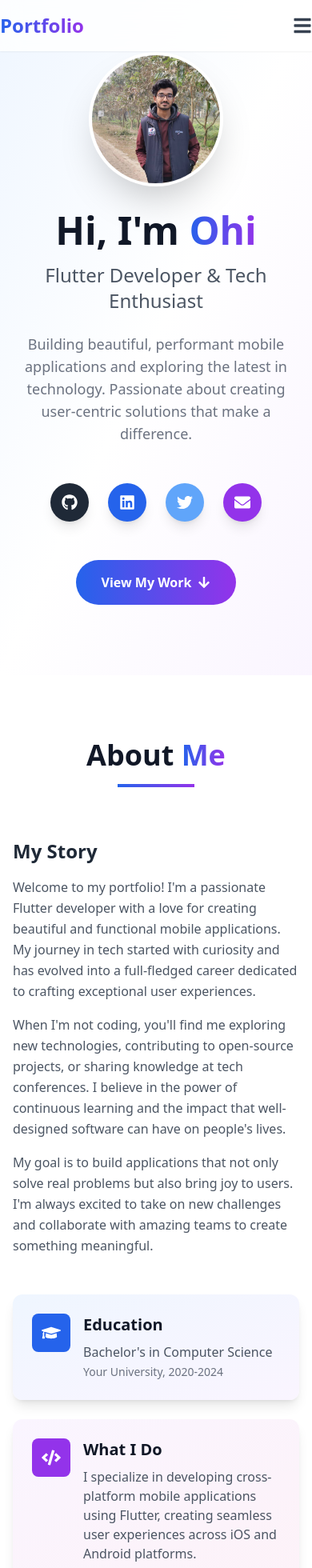
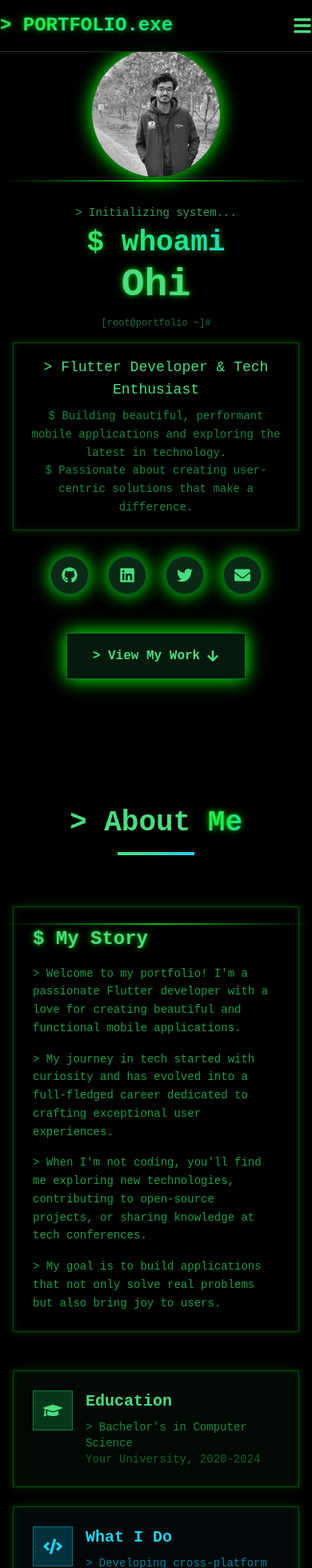
Before and after one commit to mashkurulalamohi37/portfoilo, a React app: page / in a window 390 px wide. Shown: the top 1960 px of the page at 80% size. Built offline with nearby package versions, Linux system fonts and the light colour scheme; the HTML template or start-up script is replaced by a standard one.

Commit message:
Transform portfolio to hacker/cyberpunk theme with dark background, green/cyan colors, and terminal aesthetics

```diff
--- a/src/components/About.jsx
+++ b/src/components/About.jsx
@@ -2,75 +2,78 @@ import { FaGraduationCap, FaCode, FaHeart } from 'react-icons/fa'
 
 const About = () => {
   return (
-    <section id="about" className="section-padding bg-white">
+    <section id="about" className="section-padding bg-black relative scan-line">
       <div className="container-custom">
         <div className="text-center mb-16">
-          <h2 className="text-4xl md:text-5xl font-bold mb-4">
-            About <span className="gradient-text">Me</span>
+          <h2 className="text-4xl md:text-5xl font-bold mb-4 font-mono">
+            &gt; About <span className="gradient-text hacker-glow">Me</span>
           </h2>
-          <div className="w-24 h-1 bg-gradient-to-r from-blue-600 to-purple-600 mx-auto"></div>
+          <div className="w-24 h-1 bg-gradient-to-r from-green-400 to-cyan-400 mx-auto"></div>
         </div>
 
         <div className="grid md:grid-cols-2 gap-12 items-center">
-          <div>
-            <h3 className="text-2xl font-semibold mb-4 text-gray-800">My Story</h3>
-            <p className="text-gray-600 mb-4 leading-relaxed">
-              Welcome to my portfolio! I'm a passionate Flutter developer with a love for creating
-              beautiful and functional mobile applications. My journey in tech started with curiosity
-              and has evolved into a full-fledged career dedicated to crafting exceptional user experiences.
-            </p>
-            <p className="text-gray-600 mb-4 leading-relaxed">
-              When I'm not coding, you'll find me exploring new technologies, contributing to open-source
-              projects, or sharing knowledge at tech conferences. I believe in the power of continuous
-              learning and the impact that well-designed software can have on people's lives.
-            </p>
-            <p className="text-gray-600 leading-relaxed">
-              My goal is to build applications that not only solve real problems but also bring joy
-              to users. I'm always excited to take on new challenges and collaborate with amazing teams
-              to create something meaningful.
-            </p>
+          <div className="terminal-border bg-black/50 p-6">
+            <h3 className="text-2xl font-semibold mb-4 text-green-400 font-mono hacker-glow">$ My Story</h3>
+            <div className="space-y-4 font-mono text-green-500/80 text-sm leading-relaxed">
+              <p>
+                &gt; Welcome to my portfolio! I'm a passionate Flutter developer with a love for creating
+                beautiful and functional mobile applications.
+              </p>
+              <p>
+                &gt; My journey in tech started with curiosity and has evolved into a full-fledged career
+                dedicated to crafting exceptional user experiences.
+              </p>
+              <p>
+                &gt; When I'm not coding, you'll find me exploring new technologies, contributing to open-source
+                projects, or sharing knowledge at tech conferences.
+              </p>
+              <p>
+                &gt; My goal is to build applications that not only solve real problems but also bring joy
+                to users.
+              </p>
+            </div>
           </div>
 
           <div className="space-y-6">
-            <div className="bg-gradient-to-br from-blue-50 to-purple-50 p-6 rounded-xl shadow-lg">
+            <div className="terminal-border bg-green-900/10 p-6 hover:bg-green-900/20 transition-all">
               <div className="flex items-start space-x-4">
-                <div className="bg-blue-600 text-white p-3 rounded-lg">
+                <div className="bg-green-600/30 text-green-400 p-3 border border-green-500/50">
                   <FaGraduationCap size={24} />
                 </div>
-                <div>
-                  <h4 className="text-xl font-semibold mb-2">Education</h4>
-                  <p className="text-gray-600">
-                    Bachelor's in Computer Science<br />
-                    <span className="text-sm text-gray-500">Your University, 2020-2024</span>
+                <div className="flex-1">
+                  <h4 className="text-xl font-semibold mb-2 text-green-400 font-mono">Education</h4>
+                  <p className="text-green-500/70 font-mono text-sm">
+                    &gt; Bachelor's in Computer Science<br />
+                    <span className="text-green-600/60">Your University, 2020-2024</span>
                   </p>
                 </div>
               </div>
             </div>
 
-            <div className="bg-gradient-to-br from-purple-50 to-pink-50 p-6 rounded-xl shadow-lg">
+            <div className="terminal-border bg-cyan-900/10 p-6 hover:bg-cyan-900/20 transition-all">
               <div className="flex items-start space-x-4">
-                <div className="bg-purple-600 text-white p-3 rounded-lg">
+                <div className="bg-cyan-600/30 text-cyan-400 p-3 border border-cyan-500/50">
                   <FaCode size={24} />
                 </div>
-                <div>
-                  <h4 className="text-xl font-semibold mb-2">What I Do</h4>
-                  <p className="text-gray-600">
-                    I specialize in developing cross-platform mobile applications using Flutter,
-                    creating seamless user experiences across iOS and Android platforms.
+                <div className="flex-1">
+                  <h4 className="text-xl font-semibold mb-2 text-cyan-400 font-mono">What I Do</h4>
+                  <p className="text-cyan-500/70 font-mono text-sm">
+                    &gt; Developing cross-platform mobile applications using Flutter,
+                    creating seamless user experiences across iOS and Android.
                   </p>
                 </div>
               </div>
             </div>
 
-            <div className="bg-gradient-to-br from-pink-50 to-red-50 p-6 rounded-xl shadow-lg">
+            <div className="terminal-border bg-pink-900/10 p-6 hover:bg-pink-900/20 transition-all">
               <div className="flex items-start space-x-4">
-                <div className="bg-pink-600 text-white p-3 rounded-lg">
+                <div className="bg-pink-600/30 text-pink-400 p-3 border border-pink-500/50">
                   <FaHeart size={24} />
                 </div>
-                <div>
-                  <h4 className="text-xl font-semibold mb-2">Interests</h4>
-                  <p className="text-gray-600">
-                    Mobile Development • UI/UX Design • Open Source • Tech Blogging •
+                <div className="flex-1">
+                  <h4 className="text-xl font-semibold mb-2 text-pink-400 font-mono">Interests</h4>
+                  <p className="text-pink-500/70 font-mono text-sm">
+                    &gt; Mobile Development • UI/UX Design • Open Source • Tech Blogging •
                     Conference Speaking • Machine Learning
                   </p>
                 </div>
--- a/src/components/Experience.jsx
+++ b/src/components/Experience.jsx
@@ -57,51 +57,51 @@ const Experience = () => {
   ]
 
   return (
-    <section id="experience" className="section-padding bg-gradient-to-br from-purple-50 to-pink-50">
+    <section id="experience" className="section-padding bg-black relative scan-line">
       <div className="container-custom">
         <div className="text-center mb-16">
-          <h2 className="text-4xl md:text-5xl font-bold mb-4">
-            Experience & <span className="gradient-text">Achievements</span>
+          <h2 className="text-4xl md:text-5xl font-bold mb-4 font-mono">
+            &gt; Experience & <span className="gradient-text hacker-glow">Achievements</span>
           </h2>
-          <div className="w-24 h-1 bg-gradient-to-r from-blue-600 to-purple-600 mx-auto mb-4"></div>
-          <p className="text-gray-600 max-w-2xl mx-auto">
-            My professional journey, presentations, and notable achievements.
+          <div className="w-24 h-1 bg-gradient-to-r from-green-400 to-cyan-400 mx-auto mb-4"></div>
+          <p className="text-green-500/70 max-w-2xl mx-auto font-mono">
+            $ My professional journey, presentations, and notable achievements.
           </p>
         </div>
 
         <div className="max-w-4xl mx-auto">
           <div className="relative">
             {/* Timeline line */}
-            <div className="absolute left-8 top-0 bottom-0 w-0.5 bg-gradient-to-b from-blue-400 via-purple-400 to-pink-400 hidden md:block"></div>
+            <div className="absolute left-8 top-0 bottom-0 w-0.5 bg-gradient-to-b from-green-400 via-cyan-400 to-pink-400 hidden md:block"></div>
 
             <div className="space-y-12">
               {experiences.map((exp, index) => (
                 <div key={index} className="relative flex items-start">
                   {/* Icon */}
-                  <div className="relative z-10 flex-shrink-0 w-16 h-16 bg-white rounded-full flex items-center justify-center shadow-lg border-4 border-white">
+                  <div className="relative z-10 flex-shrink-0 w-16 h-16 bg-black border-2 border-green-500/50 flex items-center justify-center shadow-[0_0_20px_rgba(0,255,0,0.3)]">
                     <div className={`text-2xl ${
-                      exp.type === 'work' ? 'text-blue-600' :
-                      exp.type === 'presentation' ? 'text-purple-600' :
-                      'text-pink-600'
+                      exp.type === 'work' ? 'text-green-400' :
+                      exp.type === 'presentation' ? 'text-cyan-400' :
+                      'text-pink-400'
                     }`}>
                       {exp.icon}
                     </div>
                   </div>
 
                   {/* Content */}
-                  <div className="ml-6 md:ml-8 flex-1 bg-white rounded-xl p-6 shadow-lg hover:shadow-xl transition-shadow">
+                  <div className="ml-6 md:ml-8 flex-1 terminal-border bg-black/50 p-6 hover:bg-green-900/10 transition-all">
                     <div className="flex flex-col md:flex-row md:items-center md:justify-between mb-2">
-                      <h3 className="text-xl font-semibold text-gray-800">{exp.title}</h3>
-                      <span className="text-sm text-gray-500 mt-1 md:mt-0">{exp.period}</span>
+                      <h3 className="text-xl font-semibold text-green-400 font-mono hacker-glow">{exp.title}</h3>
+                      <span className="text-sm text-green-500/70 mt-1 md:mt-0 font-mono">{exp.period}</span>
                     </div>
-                    <p className="text-blue-600 font-medium mb-3">{exp.company}</p>
-                    <p className="text-gray-600 mb-4 leading-relaxed">{exp.description}</p>
+                    <p className="text-cyan-400 font-medium mb-3 font-mono">&gt; {exp.company}</p>
+                    <p className="text-green-500/70 mb-4 leading-relaxed font-mono text-sm">{exp.description}</p>
 
                     <div className="space-y-2">
                       {exp.achievements.map((achievement, idx) => (
-                        <div key={idx} className="flex items-start">
-                          <span className="text-blue-500 mr-2">•</span>
-                          <span className="text-gray-600 text-sm">{achievement}</span>
+                        <div key={idx} className="flex items-start font-mono text-sm">
+                          <span className="text-green-400 mr-2">$</span>
+                          <span className="text-green-500/70">{achievement}</span>
                         </div>
                       ))}
                     </div>
--- a/src/components/Home.jsx
+++ b/src/components/Home.jsx
@@ -9,37 +9,46 @@ const Home = () => {
   }
 
   return (
-    <section id="home" className="min-h-screen flex items-center justify-center section-padding bg-gradient-to-br from-blue-50 via-white to-purple-50 pt-16">
-      <div className="container-custom text-center">
+    <section id="home" className="min-h-screen flex items-center justify-center section-padding bg-black pt-16 relative scan-line">
+      <div className="container-custom text-center relative z-10">
         <div className="animate-float mb-8">
-          <div className="w-40 h-40 mx-auto rounded-full overflow-hidden ring-4 ring-white shadow-2xl">
+          <div className="w-40 h-40 mx-auto rounded-full overflow-hidden ring-4 ring-green-400/50 shadow-[0_0_30px_rgba(0,255,0,0.5)] animate-pulse-glow">
             <img
               src="/assets/profile.jpg"
               alt="Ohi"
-              className="w-full h-full object-cover"
+              className="w-full h-full object-cover grayscale hover:grayscale-0 transition-all duration-300"
             />
           </div>
         </div>
 
-        <h1 className="text-5xl md:text-7xl font-bold mb-4">
-          Hi, I'm <span className="gradient-text">Ohi</span>
-        </h1>
+        <div className="font-mono mb-4">
+          <p className="text-green-400/70 text-sm md:text-lg mb-2">&gt; Initializing system...</p>
+          <h1 className="text-4xl md:text-6xl font-bold mb-2 hacker-glow">
+            <span className="gradient-text">$ whoami</span>
+          </h1>
+          <h1 className="text-5xl md:text-7xl font-bold mb-4 hacker-glow">
+            <span className="text-green-400">Ohi</span>
+          </h1>
+          <p className="text-green-400/50 text-xs md:text-sm">[root@portfolio ~]#</p>
+        </div>
 
-        <p className="text-2xl md:text-3xl text-gray-600 mb-6">
-          Flutter Developer & Tech Enthusiast
-        </p>
-
-        <p className="text-lg md:text-xl text-gray-500 max-w-2xl mx-auto mb-12">
-          Building beautiful, performant mobile applications and exploring the latest in technology.
-          Passionate about creating user-centric solutions that make a difference.
-        </p>
+        <div className="terminal-border bg-black/50 p-4 md:p-6 mb-8 max-w-3xl mx-auto">
+          <p className="text-green-400 text-lg md:text-2xl font-mono mb-2">
+            &gt; Flutter Developer & Tech Enthusiast
+          </p>
+          <p className="text-green-500/70 text-sm md:text-base font-mono leading-relaxed">
+            $ Building beautiful, performant mobile applications and exploring the latest in technology.
+            <br />
+            $ Passionate about creating user-centric solutions that make a difference.
+          </p>
+        </div>
 
         <div className="flex justify-center space-x-6 mb-12">
           <a
             href="https://github.com"
             target="_blank"
             rel="noopener noreferrer"
-            className="w-12 h-12 rounded-full bg-gray-800 text-white flex items-center justify-center hover:bg-gray-700 transition-colors shadow-lg"
+            className="w-12 h-12 rounded-full bg-green-900/50 text-green-400 flex items-center justify-center hover:bg-green-900 hover:text-green-300 transition-all border border-green-500/30 hover:border-green-400 animate-pulse-glow"
           >
             <FaGithub size={20} />
           </a>
@@ -47,7 +56,7 @@ const Home = () => {
             href="https://linkedin.com"
             target="_blank"
             rel="noopener noreferrer"
-            className="w-12 h-12 rounded-full bg-blue-600 text-white flex items-center justify-center hover:bg-blue-700 transition-colors shadow-lg"
+            className="w-12 h-12 rounded-full bg-green-900/50 text-green-400 flex items-center justify-center hover:bg-green-900 hover:text-green-300 transition-all border border-green-500/30 hover:border-green-400 animate-pulse-glow"
           >
             <FaLinkedin size={20} />
           </a>
@@ -55,13 +64,13 @@ const Home = () => {
             href="https://twitter.com"
             target="_blank"
             rel="noopener noreferrer"
-            className="w-12 h-12 rounded-full bg-blue-400 text-white flex items-center justify-center hover:bg-blue-500 transition-colors shadow-lg"
+            className="w-12 h-12 rounded-full bg-green-900/50 text-green-400 flex items-center justify-center hover:bg-green-900 hover:text-green-300 transition-all border border-green-500/30 hover:border-green-400 animate-pulse-glow"
           >
             <FaTwitter size={20} />
           </a>
           <a
             href="mailto:your.email@example.com"
-            className="w-12 h-12 rounded-full bg-purple-600 text-white flex items-center justify-center hover:bg-purple-700 transition-colors shadow-lg"
+            className="w-12 h-12 rounded-full bg-green-900/50 text-green-400 flex items-center justify-center hover:bg-green-900 hover:text-green-300 transition-all border border-green-500/30 hover:border-green-400 animate-pulse-glow"
           >
             <FaEnvelope size={20} />
           </a>
@@ -69,9 +78,9 @@ const Home = () => {
 
         <button
           onClick={() => scrollToSection('projects')}
-          className="inline-flex items-center space-x-2 bg-gradient-to-r from-blue-600 to-purple-600 text-white px-8 py-4 rounded-full font-semibold hover:shadow-xl transition-all transform hover:scale-105"
+          className="inline-flex items-center space-x-2 bg-green-900/30 text-green-400 px-8 py-4 font-mono font-semibold border border-green-500/50 hover:border-green-400 hover:bg-green-900/50 transition-all transform hover:scale-105 animate-pulse-glow"
         >
-          <span>View My Work</span>
+          <span>&gt; View My Work</span>
           <FaArrowDown />
         </button>
       </div>
--- a/src/components/Navbar.jsx
+++ b/src/components/Navbar.jsx
@@ -23,14 +23,15 @@ const Navbar = ({ activeSection }) => {
   }
 
   return (
-    <nav className="fixed top-0 left-0 right-0 z-50 bg-white/80 backdrop-blur-md shadow-sm">
+    <nav className="fixed top-0 left-0 right-0 z-50 bg-black/90 backdrop-blur-md border-b border-green-500/30 scan-line">
       <div className="container-custom">
         <div className="flex items-center justify-between h-16">
           <button
             onClick={() => scrollToSection('home')}
-            className="text-2xl font-bold gradient-text"
+            className="text-2xl font-bold font-mono gradient-text hacker-glow"
+            data-text="> PORTFOLIO.exe"
           >
-            Portfolio
+            &gt; PORTFOLIO.exe
           </button>
 
           {/* Desktop Menu */}
@@ -39,13 +40,13 @@ const Navbar = ({ activeSection }) => {
               <button
                 key={item.id}
                 onClick={() => scrollToSection(item.id)}
-                className={`transition-colors duration-200 ${
+                className={`font-mono text-sm transition-all duration-200 ${
                   activeSection === item.id
-                    ? 'text-blue-600 font-semibold'
-                    : 'text-gray-600 hover:text-blue-600'
+                    ? 'text-green-400 font-bold hacker-glow'
+                    : 'text-green-600/70 hover:text-green-400'
                 }`}
               >
-                {item.label}
+                &gt; {item.label}
               </button>
             ))}
           </div>
@@ -53,7 +54,7 @@ const Navbar = ({ activeSection }) => {
           {/* Mobile Menu Button */}
           <button
             onClick={() => setIsOpen(!isOpen)}
-            className="md:hidden text-gray-700 hover:text-blue-600"
+            className="md:hidden text-green-400 hover:text-green-300"
           >
             {isOpen ? <FaTimes size={24} /> : <FaBars size={24} />}
           </button>
@@ -61,18 +62,18 @@ const Navbar = ({ activeSection }) => {
 
         {/* Mobile Menu */}
         {isOpen && (
-          <div className="md:hidden py-4 space-y-4">
+          <div className="md:hidden py-4 space-y-2 border-t border-green-500/30">
             {navItems.map((item) => (
               <button
                 key={item.id}
                 onClick={() => scrollToSection(item.id)}
-                className={`block w-full text-left px-4 py-2 rounded-lg transition-colors ${
+                className={`block w-full text-left px-4 py-2 font-mono text-sm transition-colors ${
                   activeSection === item.id
-                    ? 'bg-blue-100 text-blue-600 font-semibold'
-                    : 'text-gray-600 hover:bg-gray-100'
+                    ? 'bg-green-500/20 text-green-400 font-bold border-l-2 border-green-400'
+                    : 'text-green-600/70 hover:bg-green-500/10 hover:text-green-400'
                 }`}
               >
-                {item.label}
+                &gt; {item.label}
               </button>
             ))}
           </div>
--- a/src/index.css
+++ b/src/index.css
@@ -8,7 +8,12 @@
   }
 
   body {
-    @apply bg-gray-50 text-gray-900;
+    @apply bg-black text-green-400;
+    font-family: 'Courier New', monospace;
+    background-image:
+      linear-gradient(rgba(0, 255, 0, 0.03) 1px, transparent 1px),
+      linear-gradient(90deg, rgba(0, 255, 0, 0.03) 1px, transparent 1px);
+    background-size: 50px 50px;
   }
 }
 
@@ -22,6 +27,117 @@
   }
 
   .gradient-text {
-    @apply bg-gradient-to-r from-blue-600 to-purple-600 bg-clip-text text-transparent;
+    @apply bg-gradient-to-r from-green-400 to-cyan-400 bg-clip-text text-transparent;
+    text-shadow: 0 0 10px rgba(0, 255, 0, 0.5);
+  }
+
+  .hacker-glow {
+    text-shadow:
+      0 0 5px rgba(0, 255, 0, 0.5),
+      0 0 10px rgba(0, 255, 0, 0.3),
+      0 0 15px rgba(0, 255, 0, 0.2);
+  }
+
+  .terminal-border {
+    border: 1px solid rgba(0, 255, 0, 0.3);
+    box-shadow:
+      0 0 10px rgba(0, 255, 0, 0.2),
+      inset 0 0 10px rgba(0, 255, 0, 0.1);
+  }
+
+  .glitch {
+    position: relative;
+  }
+
+  .glitch::before,
+  .glitch::after {
+    content: attr(data-text);
+    position: absolute;
+    top: 0;
+    left: 0;
+    width: 100%;
+    height: 100%;
+  }
+
+  .glitch::before {
+    left: 2px;
+    text-shadow: -2px 0 #ff00c1;
+    clip: rect(44px, 450px, 56px, 0);
+    animation: glitch-anim 5s infinite linear alternate-reverse;
+  }
+
+  .glitch::after {
+    left: -2px;
+    text-shadow: -2px 0 #00fff9, 2px 2px #ff00c1;
+    animation: glitch-anim2 1s infinite linear alternate-reverse;
+  }
+
+  .scan-line {
+    position: relative;
+    overflow: hidden;
+  }
+
+  .scan-line::before {
+    content: '';
+    position: absolute;
+    top: 0;
+    left: 0;
+    width: 100%;
+    height: 2px;
+    background: linear-gradient(90deg, transparent, rgba(0, 255, 0, 0.8), transparent);
+    animation: scan 3s linear infinite;
+  }
+
+  @keyframes scan {
+    0% { transform: translateY(0); }
+    100% { transform: translateY(100vh); }
+  }
+
+  @keyframes glitch-anim {
+    0% { clip: rect(31px, 9999px, 94px, 0); }
+    5% { clip: rect(81px, 9999px, 25px, 0); }
+    10% { clip: rect(30px, 9999px, 85px, 0); }
+    15% { clip: rect(16px, 9999px, 84px, 0); }
+    20% { clip: rect(70px, 9999px, 35px, 0); }
+    25% { clip: rect(50px, 9999px, 91px, 0); }
+    30% { clip: rect(59px, 9999px, 50px, 0); }
+    35% { clip: rect(12px, 9999px, 27px, 0); }
+    40% { clip: rect(63px, 9999px, 19px, 0); }
+    45% { clip: rect(38px, 9999px, 71px, 0); }
+    50% { clip: rect(77px, 9999px, 79px, 0); }
+    55% { clip: rect(23px, 9999px, 10px, 0); }
+    60% { clip: rect(96px, 9999px, 64px, 0); }
+    65% { clip: rect(41px, 9999px, 53px, 0); }
+    70% { clip: rect(88px, 9999px, 18px, 0); }
+    75% { clip: rect(5px, 9999px, 86px, 0); }
+    80% { clip: rect(67px, 9999px, 46px, 0); }
+    85% { clip: rect(28px, 9999px, 92px, 0); }
+    90% { clip: rect(55px, 9999px, 33px, 0); }
+    95% { clip: rect(19px, 9999px, 75px, 0); }
+    100% { clip: rect(73px, 9999px, 42px, 0); }
+  }
+
+  @keyframes glitch-anim2 {
+    0% { clip: rect(65px, 9999px, 100px, 0); }
+    5% { clip: rect(14px, 9999px, 33px, 0); }
+    10% { clip: rect(89px, 9999px, 97px, 0); }
+    15% { clip: rect(52px, 9999px, 61px, 0); }
+    20% { clip: rect(78px, 9999px, 22px, 0); }
+    25% { clip: rect(45px, 9999px, 87px, 0); }
+    30% { clip: rect(36px, 9999px, 54px, 0); }
+    35% { clip: rect(93px, 9999px, 11px, 0); }
+    40% { clip: rect(21px, 9999px, 80px, 0); }
+    45% { clip: rect(62px, 9999px, 48px, 0); }
+    50% { clip: rect(7px, 9999px, 95px, 0); }
+    55% { clip: rect(84px, 9999px, 29px, 0); }
+    60% { clip: rect(43px, 9999px, 66px, 0); }
+    65% { clip: rect(18px, 9999px, 72px, 0); }
+    70% { clip: rect(90px, 9999px, 15px, 0); }
+    75% { clip: rect(57px, 9999px, 83px, 0); }
+    80% { clip: rect(26px, 9999px, 40px, 0); }
+    85% { clip: rect(74px, 9999px, 9px, 0); }
+    90% { clip: rect(39px, 9999px, 68px, 0); }
+    95% { clip: rect(13px, 9999px, 98px, 0); }
+    100% { clip: rect(76px, 9999px, 51px, 0); }
   }
 }
```
Also changed, not shown: src/components/Blog.jsx (+18 -18 lines), src/components/Contact.jsx (+44 -44 lines), src/components/Footer.jsx (+15 -15 lines), src/components/Projects.jsx (+18 -18 lines), src/components/Skills.jsx (+13 -13 lines), tailwind.config.js (+33 -1 lines).
